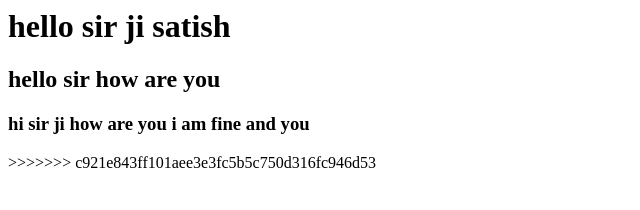
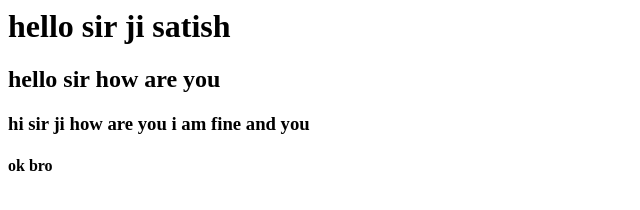
Before and after one commit to smonu/group, a plain HTML site: page index.html in a window 1280 px wide. Shown: the whole page, without its empty margins (0-640 px from the left). Drawn offline with Linux system fonts and the light colour scheme.

Commit message:
new modified by jayant

```diff
--- a/index.html
+++ b/index.html
@@ -3,6 +3,6 @@
 <h1> hello sir ji satish</h1>
 <h2>hello sir how are you</h2>
 <h3>hi sir ji how are you i am fine and  you</h3>
->>>>>>> c921e843ff101aee3e3fc5b5c750d316fc946d53
+<h4>ok bro<h4>
 </body>
 </html>
```
